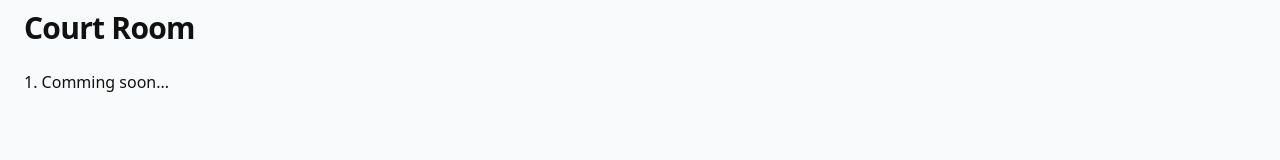
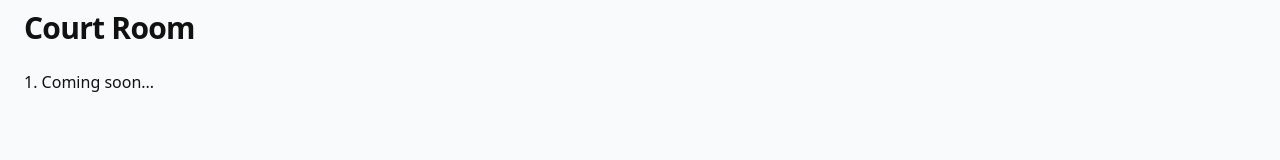
Before and after one commit to Rohan-k-03/my-tabs-site, a Next.js app: page /court-room in a window 1280 px wide. Shown: the part 182-342 px from the top of the page. Built offline with nearby package versions, Linux system fonts and the light colour scheme.

Commit message:
Update page.tsx

```diff
--- a/src/app/court-room/page.tsx
+++ b/src/app/court-room/page.tsx
@@ -3,7 +3,7 @@ import React from "react";
 import { motion, Variants } from "framer-motion";
 
 const courtTasks = [
-"Comming soon..."
+  "Coming soon...",
 ];
 
 const containerVariants: Variants = {
```
